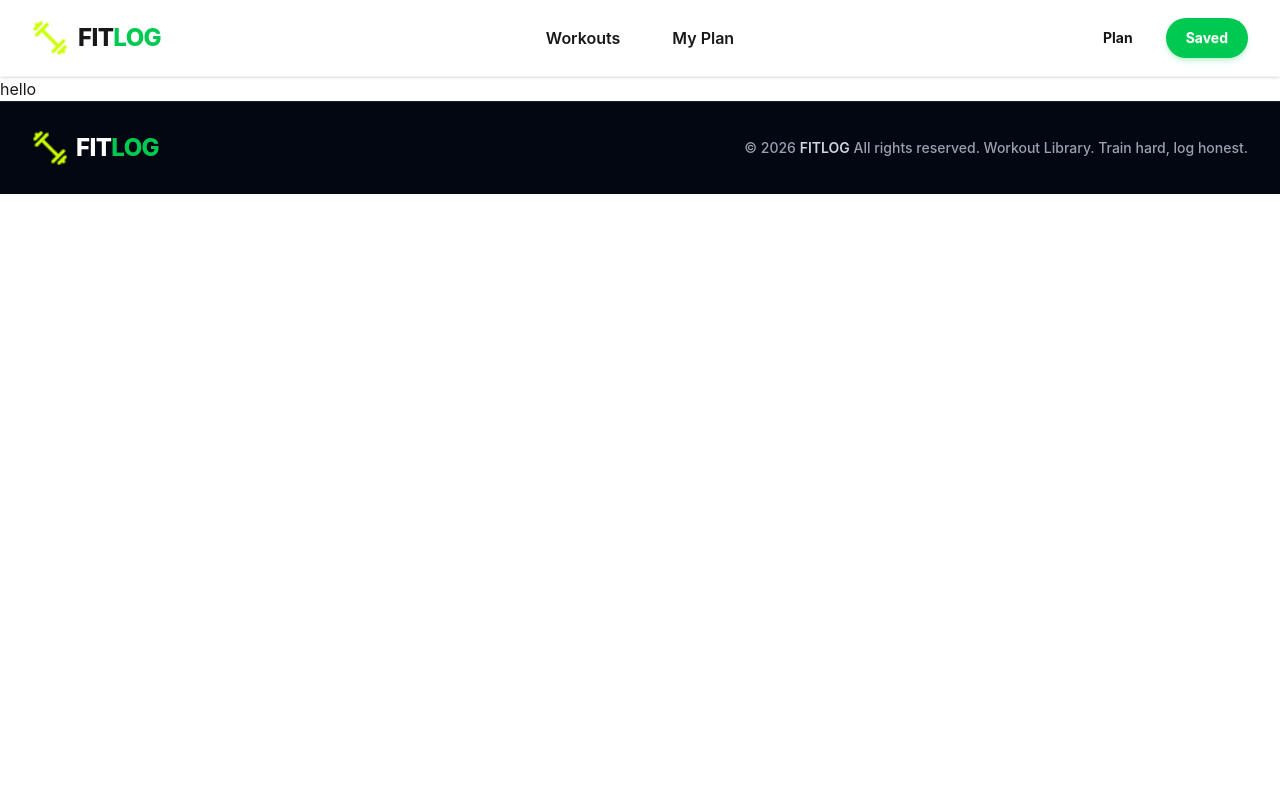
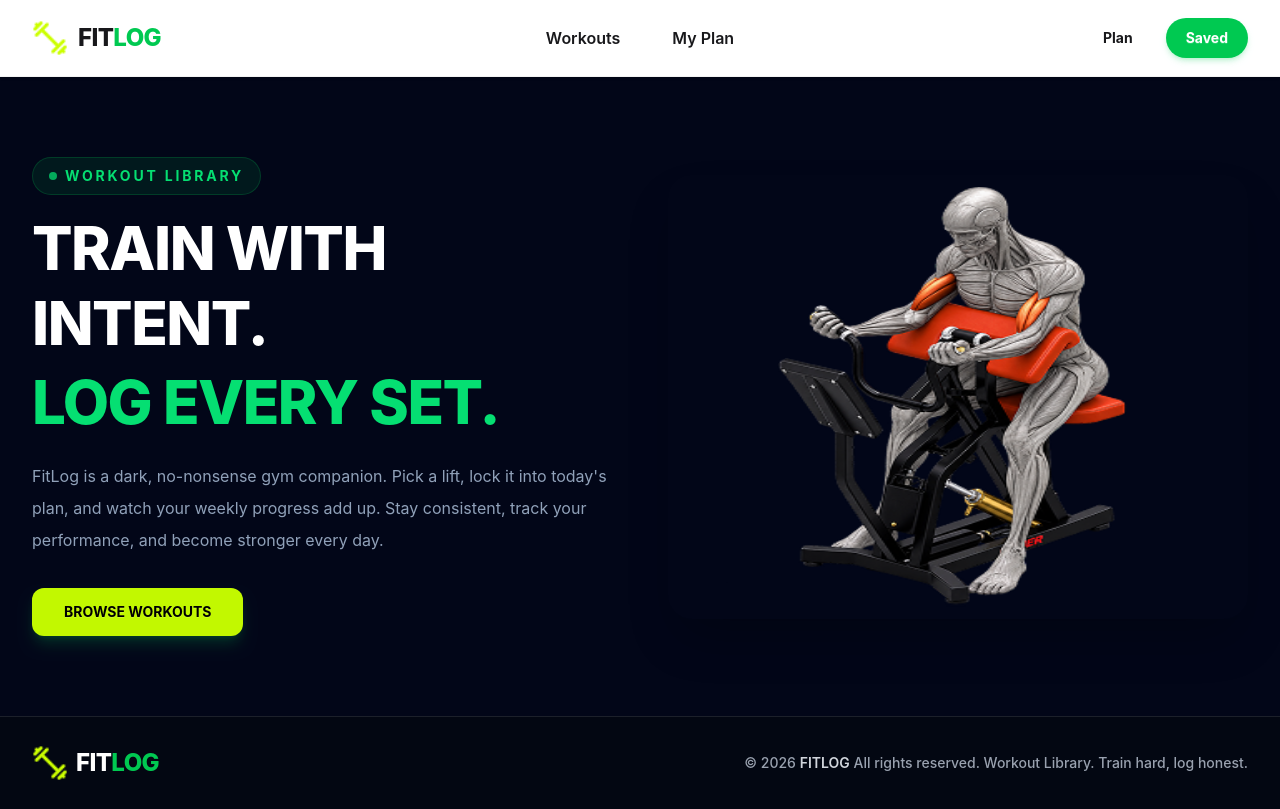
Before and after one commit to Shayonboidya/fit-log, a Next.js app: page / in a window 1280 px wide. Built offline with nearby package versions, Linux system fonts and the light colour scheme.

Commit message:
crate a banner sectin

```diff
--- /dev/null
+++ b/app/component/Home page/Banner.tsx
@@ -0,0 +1,72 @@
+import Image from 'next/image';
+import Link from 'next/link';
+import React from 'react';
+import bannerImg from '@/assets/banner.png';
+const Banner = () => {
+    return (
+
+        <section className="relative w-full overflow-hidden bg-slate-950 px-4 py-12 sm:px-6 sm:py-16 lg:px-8 lg:py-20">
+
+            <div className="mx-auto grid max-w-7xl grid-cols-1 items-center gap-10 lg:grid-cols-2 lg:gap-14">
+
+                {/* Left Content */}
+                <div className="z-10 flex flex-col items-start">
+
+                    <p className="mb-4 inline-flex items-center gap-2 rounded-full border border-green-500/20 bg-green-500/10 px-4 py-2 text-xs font-bold tracking-[0.2em] text-green-400 sm:text-sm">
+                        <span className="h-2 w-2 animate-pulse rounded-full bg-green-400" />
+                        WORKOUT LIBRARY
+                    </p>
+
+                    <h1 className="mb-5 max-w-2xl text-3xl font-extrabold leading-tight tracking-tight text-white sm:text-4xl md:text-5xl lg:text-5xl xl:text-6xl">
+                        TRAIN WITH INTENT.
+                        <span className="mt-1 block text-green-400">
+                            LOG EVERY SET.
+                        </span>
+                    </h1>
+
+                    <p className="mb-8 max-w-xl text-sm leading-7 text-slate-400 sm:text-base sm:leading-8">
+                        FitLog is a dark, no-nonsense gym companion. Pick a lift,
+                        lock it into today&apos;s plan, and watch your weekly progress
+                        add up. Stay consistent, track your performance, and
+                        become stronger every day.
+                    </p>
+
+                    {/* CTA Buttons */}
+                    <div className="flex w-full flex-wrap items-center gap-3 sm:w-auto">
+
+                        <Link
+                            href="/"
+                            className="btn min-h-12 flex-1 rounded-xl border-none bg-[#C2F800] px-6 text-sm font-bold text-black shadow-lg shadow-green-500/20 transition-all duration-300 hover:-translate-y-1 hover:shadow-green-500/30 sm:flex-none sm:px-8"
+                        >
+                            BROWSE WORKOUTS
+                        </Link>
+
+                    </div>
+                </div>
+
+                {/* Right Image */}
+                <div className="mx-auto w-full max-w-xl lg:max-w-none">
+
+                    {/* Background Glow */}
+
+                    <div className="p-2 shadow-2xl sm:rounded-3xl sm:p-3">
+
+                        <Image
+                            src={bannerImg}
+                            alt="Fitness workout and training"
+                            priority
+                            sizes="(max-width: 1024px) 100vw, 50vw"
+                            className="h-64 w-full rounded-xl  sm:h-80 md:h-96 lg:h-[420px]"
+                        />
+
+                    </div>
+
+                </div>
+
+            </div>
+        </section>
+
+    );
+};
+
+export default Banner;
--- a/app/page.tsx
+++ b/app/page.tsx
@@ -1,8 +1,9 @@
+import Banner from "./component/Home page/Banner";
 
 export default function Home() {
     return (
         <div>
-            hello
+           <Banner></Banner>
         </div>
     );
 }
```
